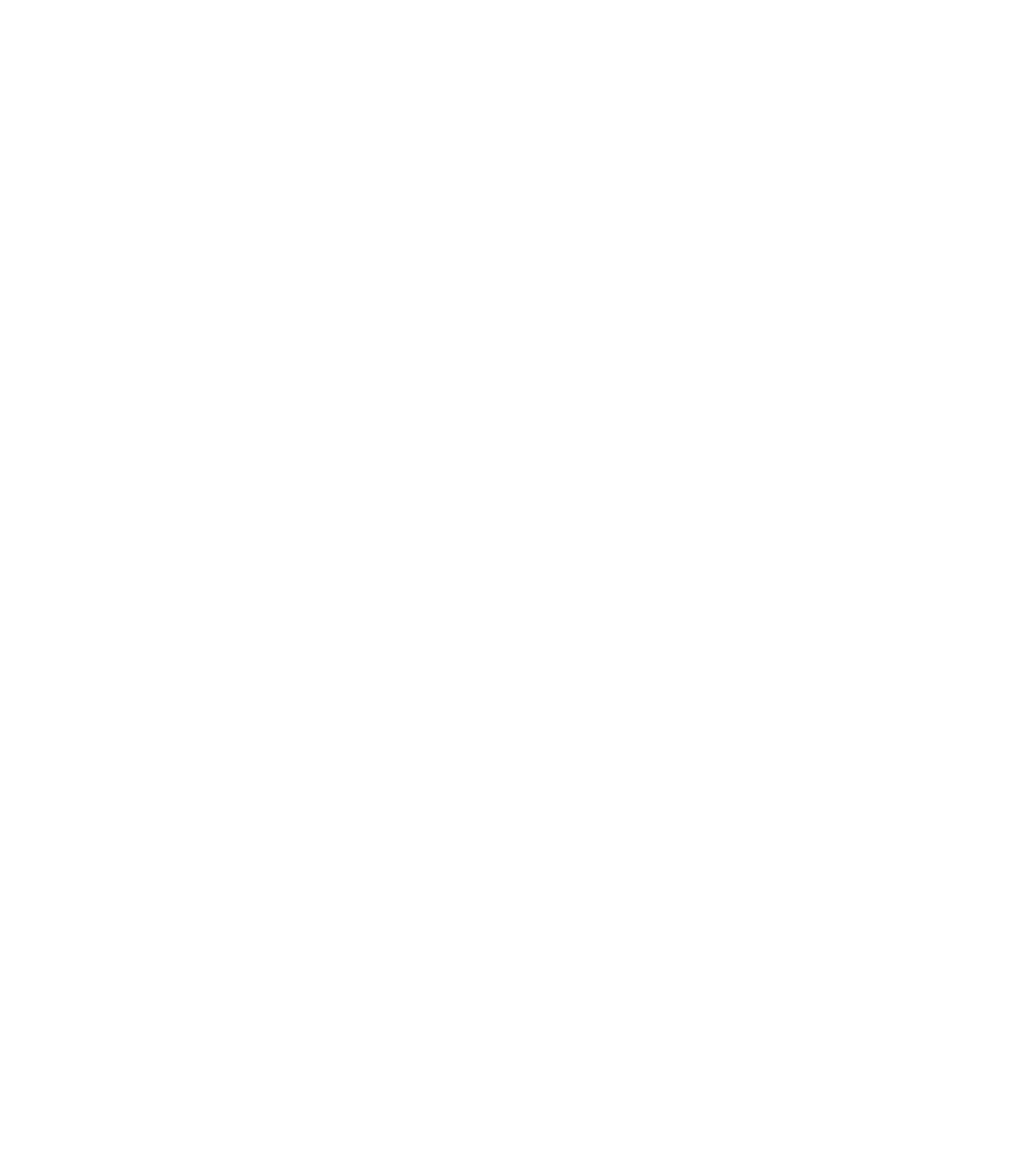
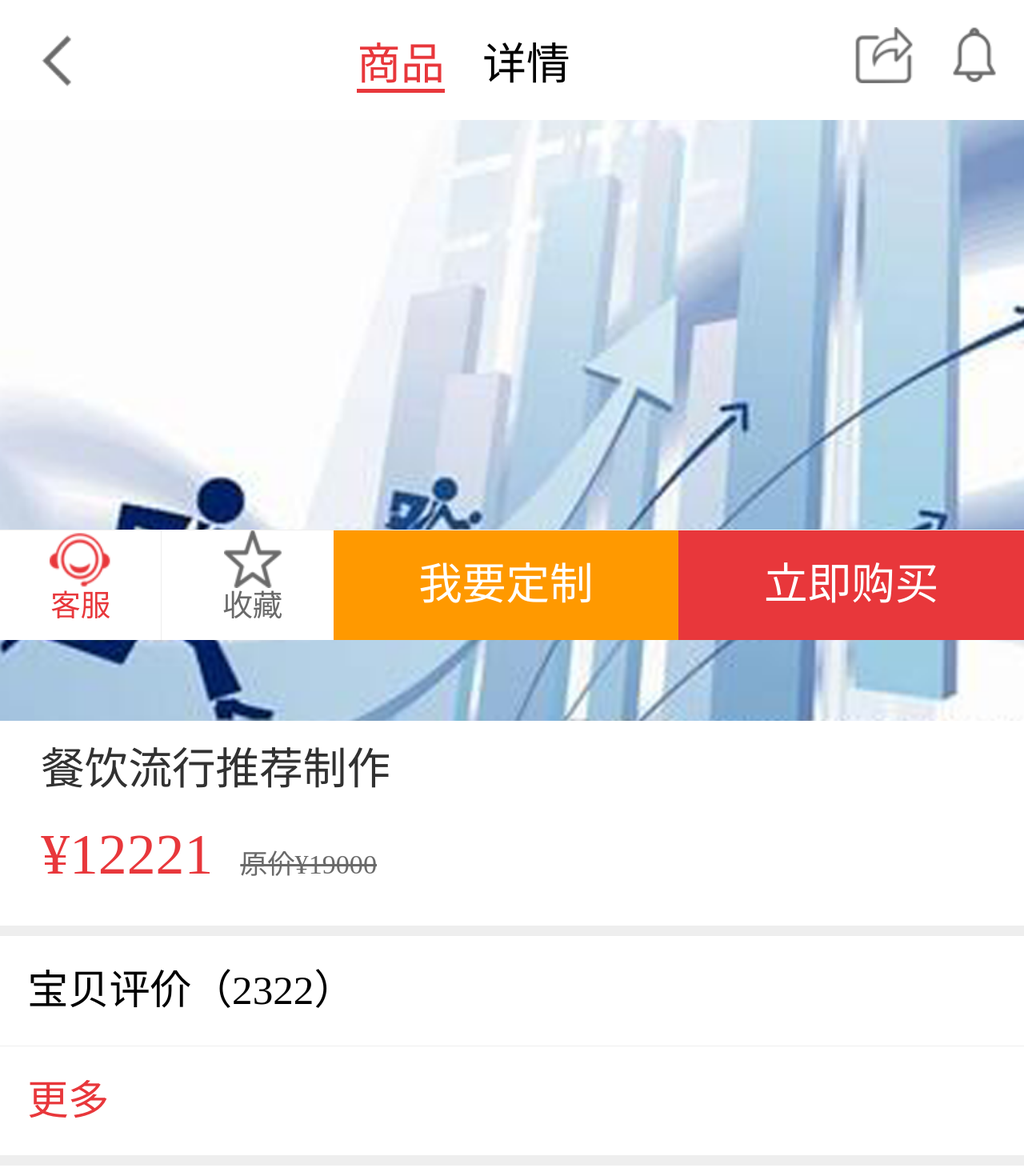
Before and after one commit to 15116134775/raunrongMobile, a plain HTML site: page product.html in a window 1280 px wide. Shown: the whole page at 80% size. Before the commit the page ends 800 px from the top, so only its background shows below. Drawn offline with Linux system fonts and the light colour scheme.

Commit message:
完成商品页面的静态制作

```diff
--- a/product.html
+++ b/product.html
@@ -11,6 +11,100 @@
     <title>商品</title>
 </head>
 <body>
+    <header class="df jcsb aic">
+        <span id="back" class=""></span>
+        <div class="">
+            <span class="mr20 topActive">商品</span>
+            <span class="">详情</span>
+        </div>
+        <div class="">
+            <span></span>
+            <span></span>
+        </div>
+    </header>
+    <div class="banner">
+        <img src="images/product/banner.png" alt="" class="pct100"/>
+        <p class="bannerFirst">餐饮流行推荐制作<span id="state" class="wh f28 ml20"></span></p>
+        <p class="bannerSecond">¥<span>12221</span><span>原价¥19000</span></p>
+    </div>
+    <div id="comment">
+        <h1 class="f30 n">宝贝评价（<span id="commentCount">2322</span>）</h1>
+        <ul id="commentFirst" class="comment">
+            <!--<li>-->
+                <!--<p><img src="images/product/icon.png" alt="">小鱼爱上</p>-->
+                <!--<p>非常精美，非常漂亮，用的舒心，用的舒适，在合适不过了，小伙伴们速速从购吧。</p>-->
+                <!--<div><time>2016-9-18</time>分类:<span>互联网科技+医药</span></div>-->
+            <!--</li>-->
+            <!--<li>-->
+                <!--<p><img src="images/product/icon.png" alt="">小鱼爱上</p>-->
+                <!--<p>非常精美，非常漂亮，用的舒心，用的舒适，在合适不过了，小伙伴们速速从购吧。</p>-->
+                <!--<div><time>2016-9-18</time>分类:<span>互联网科技+医药</span></div>-->
+            <!--</li>-->
+        </ul>
+        <ul id="commentSecond" class="comment" style="display: none;">
+            <li>
+                <p><img src="images/product/icon.png" alt="">小鱼爱上</p>
+                <p>非常精美，非常漂亮，用的舒心，用的舒适，在合适不过了，小伙伴们速速从购吧。</p>
+                <div><time>2016-9-18</time>分类:<span>互联网科技+医药</span></div>
+            </li>
+            <li>
+                <p><img src="images/product/icon.png" alt="">小鱼爱上</p>
+                <p>非常精美，非常漂亮，用的舒心，用的舒适，在合适不过了，小伙伴们速速从购吧。</p>
+                <div><time>2016-9-18</time>分类:<span>互联网科技+医药</span></div>
+            </li>
+        </ul>
+        <p id="more">更多</p>
+    </div>
+    <footer class="df">
+        <div class="f30">
+            <span class="footerActive footerSpan"><br><br>客服</span>
+            <span class="footerSpan"><br><br>收藏</span>
+        </div>
+        <div class=" fx1 df ">
+            <span class="f32 fx1">我要定制</span>
+            <span class="f32 fx1">立即购买</span>
+        </div>
+    </footer>
 
+<script>
+    $(function(){
+        $("#back").click(function(){
+            window.history.go(-1);
+        });
+        function handleTxt(data){
+            var list="";
+            var list2="";
+            for(var i=0;i<data.length;i++){
+                if(i<2){
+                    list+=  "<li><p><img src="+data[i].icon+">"+data[i].name+"</p><p>"+data[i].comment+"</p><div><time>"+data[i].time+"</time>分类:<span>"+data[i].type+"</span></div></li>";
+                }else{
+                    list2+=  "<li><p><img src="+data[i].icon+">"+data[i].name+"</p><p>"+data[i].comment+"</p><div><time>"+data[i].time+"</time>分类:<span>"+data[i].type+"</span></div></li>";
+                }
+            }
+            $("#commentFirst").html(list);
+            $("#commentSecond").html(list2);
+            $("#commentCount").text(data.length);
+        }
+        $.ajax({
+            url:"json/product.json",
+            type:"get",
+            dataType:"json",
+            success:handleTxt
+        });
+        $("#more").click(function() {
+                    if($(this).text()!="更多"){
+                        $(this).text("更多");
+                        $("#commentSecond").hide();
+                    }else{
+                        $(this).text("收起");
+                        $("#commentSecond").show();
+                    }
+                }
+        );
+        if(){
+
+        }else if(){}else
+    });
+</script>
 </body>
 </html>
--- a/style/Reset.css
+++ b/style/Reset.css
@@ -15,7 +15,9 @@ th, td { /* table elements ���Ԫ�� */
     padding: 0;
 }
 
-
+body{
+    font-size: 0.12rem;
+}
 
 address, cite, dfn, em, var { font-style: normal; } /* ��б����� */
 code, kbd, pre, samp, tt { font-family: "Courier New", Courier, monospace; } /* ͳһ�ȿ����� */
--- a/style/product.css
+++ b/style/product.css
@@ -0,0 +1,166 @@
+body{
+    padding-top: 0.88rem;
+    padding-bottom: 0.8rem;
+}
+header{
+    width: 100%;
+    box-sizing: border-box;
+    padding-left: 0.3rem;
+    padding-right: 0.2rem;
+    font-size: 0.32rem;
+    height: 0.88rem;
+    background: #fff;
+    position: fixed;
+    top:0;
+    z-index: 99;
+}
+header>span:first-child{
+    width: 0.23rem;
+    height: 0.42rem;
+    background: url(../images/companyService/back.png) no-repeat center center;
+    background-size:100% 100% ;
+}
+header>div:last-child span:first-child{
+    display: inline-block;
+    width:0.43rem;
+    height: 0.41rem;
+    background: url(../images/product/share.png) no-repeat center center;
+    background-size: 100% 100%;
+}
+header>div:last-child span:last-child{
+    display: inline-block;
+    width:0.33rem;
+    height: 0.42rem;
+    background: url(../images/companyService/message.png) no-repeat center center;
+    background-size: 100% 100%;
+    margin-left: 0.2rem;
+}
+.topActive{
+    border-bottom: 0.03rem solid #e8373b;
+    color:#e8373b;
+}
+.banner{
+    border-bottom: 0.08rem solid #eee;
+}
+.banner img{
+    height: 4.4rem;
+    display: block;
+}
+.bannerFirst{
+   font-size: 0.32rem;
+    color:#313131;
+    padding-left: 0.3rem;
+    line-height: 0.32rem;
+    margin-top: 0.2rem;
+
+}
+.bannerActive{
+    background:#313131;
+}
+.bannerActive2{
+    background:#e8373b;
+}
+.bannerSecond{
+    font-size: 0.42rem;
+    color:#e8373b;
+    padding-left: 0.3rem;
+    line-height: 0.9rem;
+}
+.bannerSecond span:last-child{
+    text-decoration: line-through;
+    font-size: 0.2rem;
+    color:#6a6a6a;
+    margin-left: 0.2rem;
+}
+#comment{
+    border-bottom: 0.08rem solid #eee;
+}
+#comment>h1{
+    line-height: 0.8rem;
+    padding-left: 0.2rem;
+    border-bottom: 1px solid #eee;
+}
+.comment li{
+    padding:0 0.2rem;
+    padding-bottom: 0.3rem;
+    border-bottom: 1px solid #eee;
+}
+.comment li p img{
+    display: inline-block;
+    width:0.55rem;
+    height: 0.55rem;
+    vertical-align: middle;
+    margin-right: 0.22rem;
+}
+.comment li p:first-child{
+    font-size: 0.22rem;
+    color:#313131;
+    line-height: 0.8rem;
+}
+.comment li p:nth-of-type(2){
+    font-size: 0.22rem;
+    color:#313131;
+    line-height: 0.36rem;
+}
+.comment li>div{
+    margin-top: 0.2rem;
+    font-size: 0.24rem;
+    color: #a6a6a6;
+}
+.comment li>div time{
+    margin-right: 0.36rem;
+}
+#comment>p:last-child{
+    padding-left: 0.2rem;
+    font-size: 0.3rem;
+    color: #e8373b;
+    line-height: 0.8rem;
+}
+footer{
+    position: fixed;
+    bottom:0;
+    z-index: 99;
+    background: #fff;
+    border-top: 1px solid #eee;
+    width: 100%;
+}
+.footerSpan{
+    font-size: 0.22rem;
+    color:#6a6a6a;
+    display: inline-block;
+    width: 0.5rem;
+    height: 0.8rem;
+    line-height: 0.22rem;
+    text-align: center;
+    padding:0 0.34rem;
+}
+footer div:first-child span:first-child{
+    background: url(../images/product/customer.png) no-repeat center top;
+    background-size: 0.45rem 0.45rem;
+    border-right: 1px solid #eee;
+}
+footer div:first-child span:last-child{
+    background: url(../images/product/collect.png) no-repeat center top;
+    background-size: 0.42rem 0.42rem;
+}
+.footerActive{
+    color:#e8373b;
+}
+footer div:nth-of-type(2) span:first-child{
+    line-height: 0.8rem;
+    color:#fff;
+    font-size: 0.32rem;
+    vertical-align: middle;
+    background: #ff9900;
+    display: inline-block;
+    text-align: center;
+}
+footer div:nth-of-type(2) span:last-child{
+    line-height: 0.8rem;
+    color:#fff;
+    font-size: 0.32rem;
+    vertical-align: middle;
+    background: #e8373b;
+    display: inline-block;
+    text-align: center;
+}
```
Also changed, not shown: json/product.json (+22 -0 lines).
